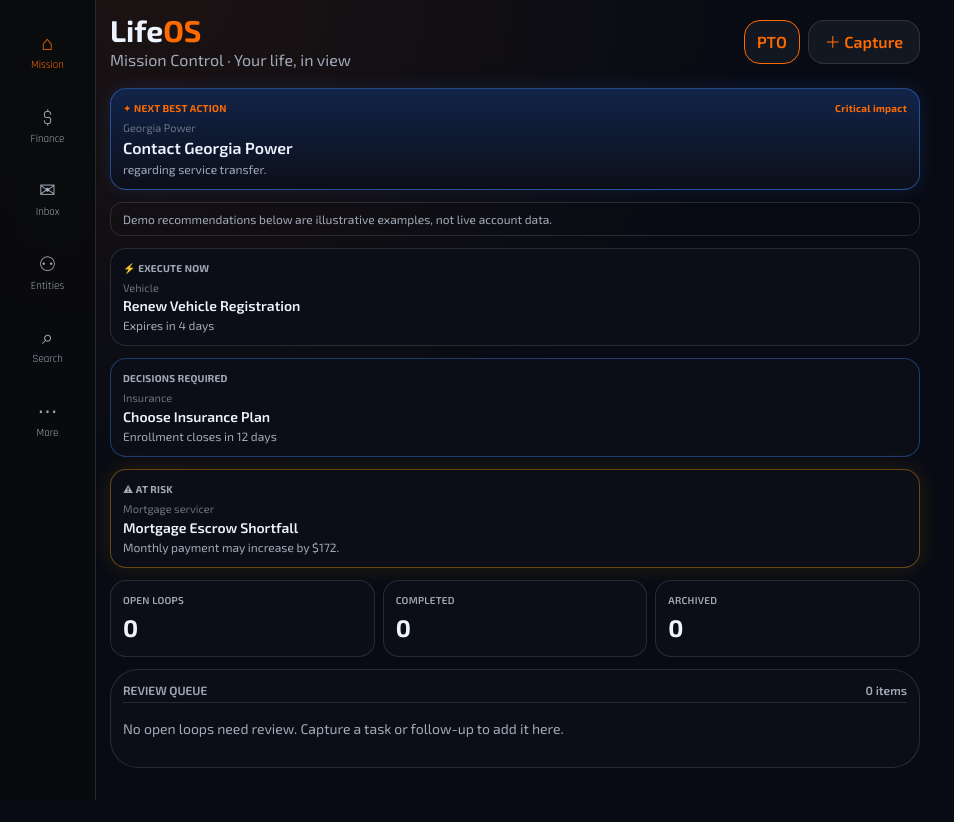
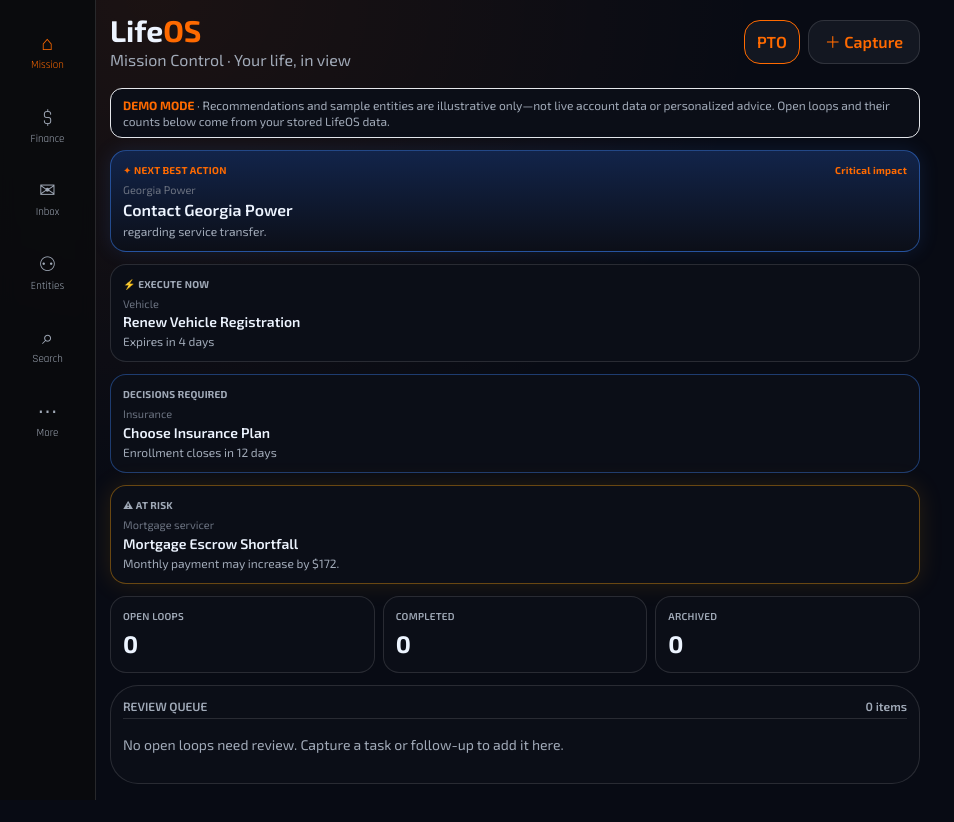
Before and after one commit to 5cxxpb2yrr-ui/lifeos-gemini-preview, a React (Vite) app: page / in a window 1280 px wide. Shown: the top 822 px of the page, without its empty margins (0-954 px from the left). Built offline with nearby package versions, Linux system fonts and the light colour scheme.

Commit message:
ui: disclose demo mode before mission recommendations

```diff
--- a/port/mission-control-ui/apps/web/src/App.tsx
+++ b/port/mission-control-ui/apps/web/src/App.tsx
@@ -59,8 +59,8 @@ export default function App() {
       </header>
       <main className="mx-auto max-w-[860px]">
         {tab === 'mission' && (<>
+          <p className="mb-3 rounded-xl border border-[var(--amber)]/40 bg-[var(--surface-1)] px-3 py-2 text-xs text-[var(--text-2)]"><span className="font-bold text-[var(--amber)]">DEMO MODE</span> · Recommendations and sample entities are illustrative only—not live account data or personalized advice. Open loops and their counts below come from your stored LifeOS data.</p>
           <div className="mb-3"><NextBestActionCard rec={nba} compact onExpand={() => setDetailRec(nba)} /></div>
-          <p className="mb-3 rounded-xl border border-[var(--line)] px-3 py-2 text-xs text-[var(--text-2)]">Demo recommendations below are illustrative examples, not live account data.</p>
           <Section><RecommendationCard rec={reg} compact onExpand={() => setDetailRec(reg)} label="⚡ EXECUTE NOW" /><RecommendationCard rec={ins} compact onExpand={() => setDetailRec(ins)} variant="decision" label="DECISIONS REQUIRED" /></Section>
           <Section full><RecommendationCard rec={esc} compact onExpand={() => setDetailRec(esc)} variant="risk" label="⚠ AT RISK" /></Section>
           <section className="mb-3 grid grid-cols-3 gap-2" aria-label="Mission status">
```
